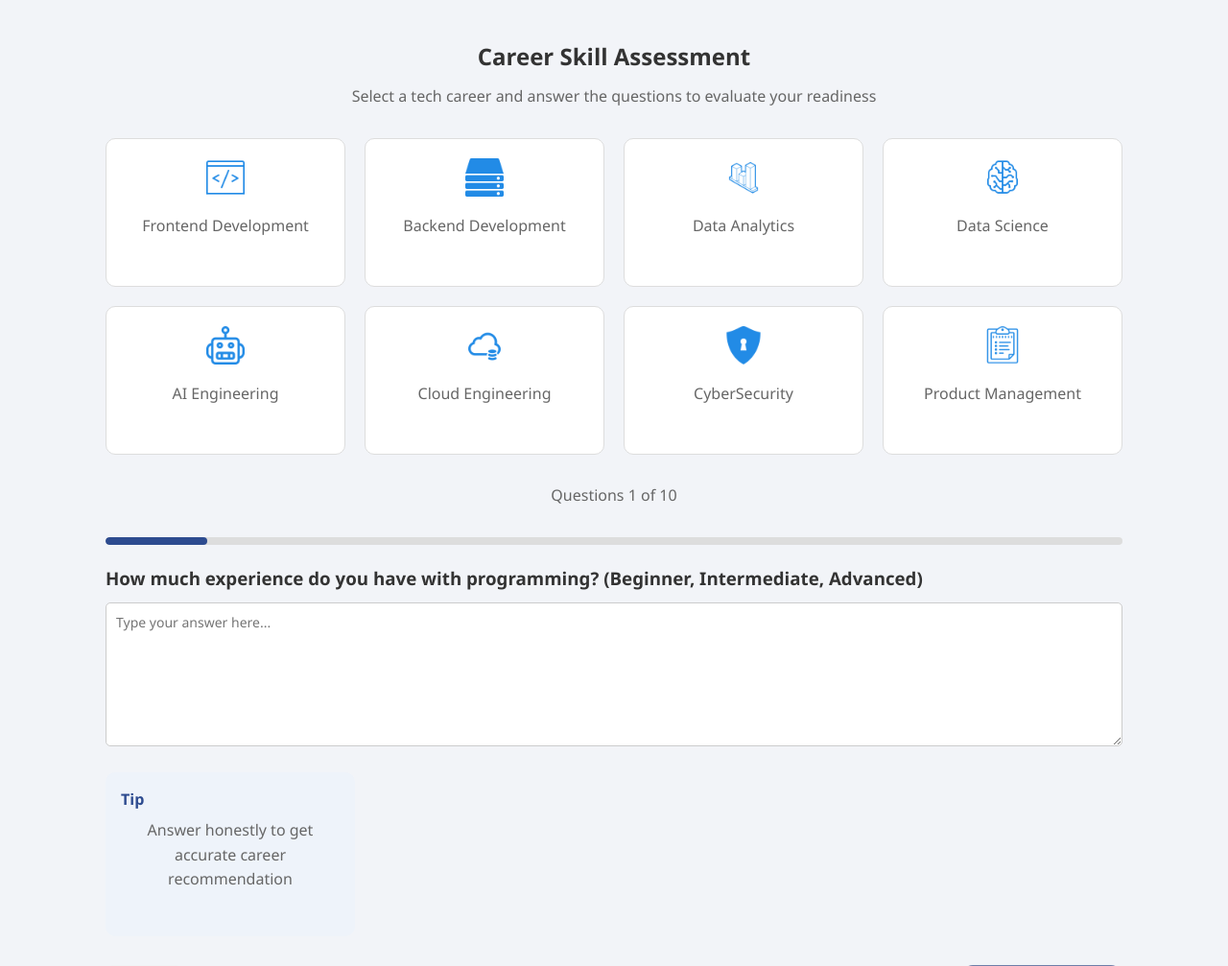
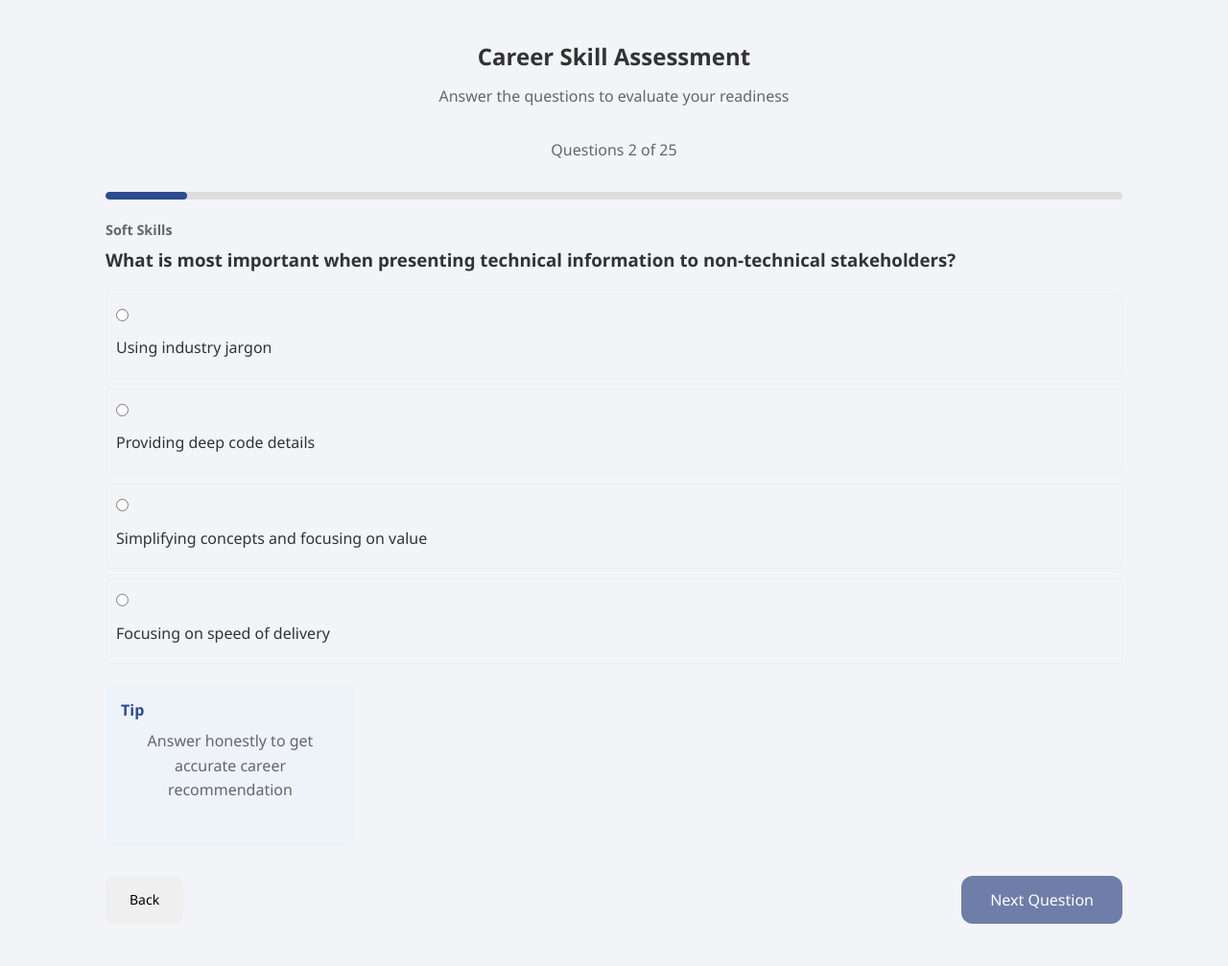
Before and after one commit to ItzBigJoe/Techcareerpath, a Flask app: page /assessment in a window 1280 px wide. Shown: the part 130-1137 px from the top of the page at 96% size. After the commit the page ends 1093 px from the top, so only its background shows below. Run offline with Flask 3, Linux system fonts and the light colour scheme; the visitor is signed in with stand-in values (Sample User, id 1); parts of the project's set-up code (start-up, migrations or seed data) failed here and were passed over.

Commit message:
feat(assessment): implement detailed scoring and personalized learning recommendations
- Replace simple skill classification with category-based logic in frontend
- Add comprehensive MCQ questions across 5 skill categories with scoring
- Implement detailed category scoring system with percentages
- Create personalized learning recommendations based on technical proficiency (>50%)
- Update assessment UI to support multiple-choice questions with category display
- Add fallback AI analysis for career recommendations

```diff
--- a/app/routes/assessment.py
+++ b/app/routes/assessment.py
@@ -5,18 +5,42 @@ from app.models.result import Result
 
 assessment_bp = Blueprint('assessment', __name__)
 
-# Dummy questions for demonstration
+# 25 Multiple Choice Questions across 5 categories with correct answers
 QUESTIONS = [
-    {"id": 1, "text": "How much experience do you have with programming? (Beginner, Intermediate, Advanced)"},
-    {"id": 2, "text": "Which programming languages are you most comfortable with?"},
-    {"id": 3, "text": "Have you ever worked with any web frameworks like Flask or Django?"},
-    {"id": 4, "text": "What is your level of understanding of database management systems?"},
-    {"id": 5, "text": "How comfortable are you with using Git for version control?"},
-    {"id": 6, "text": "Do you have any experience with cloud platforms like AWS or Azure?"},
-    {"id": 7, "text": "How would you rate your problem-solving and algorithmic skills?"},
-    {"id": 8, "text": "What kind of projects have you worked on in the past?"},
-    {"id": 9, "text": "Which tech career path interests you the most and why?"},
-    {"id": 10, "text": "How many hours per week can you dedicate to learning new skills?"}
+    # 1-5: Soft Skills
+    {"id": 1, "category": "Soft Skills", "text": "How do you typically handle a disagreement with a team member?", "options": ["Avoid the conflict", "Insist on my approach", "Seek a compromise through discussion", "Report to the manager immediately"], "answer": "Seek a compromise through discussion"},
+    {"id": 2, "category": "Soft Skills", "text": "What is most important when presenting technical information to non-technical stakeholders?", "options": ["Using industry jargon", "Providing deep code details", "Simplifying concepts and focusing on value", "Focusing on speed of delivery"], "answer": "Simplifying concepts and focusing on value"},
+    {"id": 3, "category": "Soft Skills", "text": "How do you manage your tasks when facing multiple tight deadlines?", "options": ["Work on whatever is easiest", "Prioritize based on urgency and impact", "Multitask on everything at once", "Wait for instructions from others"], "answer": "Prioritize based on urgency and impact"},
+    {"id": 4, "category": "Soft Skills", "text": "What is the best way to handle receiving constructive criticism on your work?", "options": ["Take it personally", "Defend my decisions immediately", "Listen, reflect, and look for improvements", "Ignore the feedback"], "answer": "Listen, reflect, and look for improvements"},
+    {"id": 5, "category": "Soft Skills", "text": "In a team setting, what does 'effective collaboration' primarily mean to you?", "options": ["Doing all the work yourself", "Open communication and shared goals", "Strictly following individual tasks only", "Competitive behavior between members"], "answer": "Open communication and shared goals"},
+
+    # 6-10: Frontend Development
+    {"id": 6, "category": "Frontend", "text": "Which CSS property is used to create a flexbox container?", "options": ["display: block", "display: flex", "display: grid", "float: left"], "answer": "display: flex"},
+    {"id": 7, "category": "Frontend", "text": "What is the primary purpose of React Hooks?", "options": ["To manipulate the DOM directly", "To use state and lifecycle in functional components", "To speed up page loading", "To replace CSS styling"], "answer": "To use state and lifecycle in functional components"},
+    {"id": 8, "category": "Frontend", "text": "Which HTML tag is correctly used for the largest heading?", "options": ["<heading>", "<h6>", "<h1>", "<head>"], "answer": "<h1>"},
+    {"id": 9, "category": "Frontend", "text": "What does 'Responsive Web Design' refer to?", "options": ["Websites that load very fast", "Websites that adapt to different screen sizes", "Websites with lots of animations", "Websites that use specific fonts"], "answer": "Websites that adapt to different screen sizes"},
+    {"id": 10, "category": "Frontend", "text": "In JavaScript, which method is used to add an element to the end of an array?", "options": ["pop()", "shift()", "push()", "unshift()"], "answer": "push()"},
+
+    # 11-15: Backend Development
+    {"id": 11, "category": "Backend", "text": "What is the main role of a RESTful API?", "options": ["To style the user interface", "To provide a standard way for systems to communicate", "To store data in the browser", "To handle CSS animations"], "answer": "To provide a standard way for systems to communicate"},
+    {"id": 12, "category": "Backend", "text": "Which SQL command is used to retrieve data from a database?", "options": ["INSERT", "UPDATE", "DELETE", "SELECT"], "answer": "SELECT"},
+    {"id": 13, "category": "Backend", "text": "What is 'Middleware' in a web framework like Flask or Express?", "options": ["A type of database", "Functions that run during the request-response cycle", "A CSS framework", "A frontend routing library"], "answer": "Functions that run during the request-response cycle"},
+    {"id": 14, "category": "Backend", "text": "What does 'Hashing' a password primarily achieve?", "options": ["Compressing the password size", "Encrypting it so it can be reversed", "One-way conversion for secure storage", "Formatting it for the UI"], "answer": "One-way conversion for secure storage"},
+    {"id": 15, "category": "Backend", "text": "Which HTTP status code represents a 'Not Found' error?", "options": ["200", "404", "500", "403"], "answer": "404"},
+
+    # 16-20: AI and Data Science
+    {"id": 16, "category": "AI/Data Science", "text": "What is the primary goal of Supervised Learning?", "options": ["Learning from unlabeled data", "Learning from labeled data with targets", "Clustering data into groups", "Reducing data dimensionality"], "answer": "Learning from labeled data with targets"},
+    {"id": 17, "category": "AI/Data Science", "text": "In Data Science, what is 'Overfitting'?", "options": ["The model is too simple for the data", "The model performs perfectly on new data", "The model learns noise and performs poorly on new data", "The model takes too long to train"], "answer": "The model learns noise and performs poorly on new data"},
+    {"id": 18, "category": "AI/Data Science", "text": "Which Python library is most commonly used for numerical computations?", "options": ["NumPy", "Flask", "BeautifulSoup", "Pygame"], "answer": "NumPy"},
+    {"id": 19, "category": "AI/Data Science", "text": "What does 'NLP' stand for in AI?", "options": ["Next Level Programming", "Natural Language Processing", "Network Layer Protocol", "Neural Logic Path"], "answer": "Natural Language Processing"},
+    {"id": 20, "category": "AI/Data Science", "text": "What is a 'Confusion Matrix' used for?", "options": ["Generating new images", "Evaluating classification model performance", "Cleaning raw data", "Visualizing 3D data"], "answer": "Evaluating classification model performance"},
+
+    # 21-25: Data Structure and Algorithm
+    {"id": 21, "category": "DSA", "text": "What is the average time complexity of searching in a Hash Table?", "options": ["O(1)", "O(log n)", "O(n)", "O(n log n)"], "answer": "O(1)"},
+    {"id": 22, "category": "DSA", "text": "Which data structure follows the 'First In, First Out' (FIFO) principle?", "options": ["Stack", "Queue", "Binary Tree", "Linked List"], "answer": "Queue"},
+    {"id": 23, "category": "DSA", "text": "What is the main advantage of a Binary Search over a Linear Search?", "options": ["It works on unsorted arrays", "It is easier to implement", "It is much faster for large sorted datasets", "It uses less memory"], "answer": "It is much faster for large sorted datasets"},
+    {"id": 24, "category": "DSA", "text": "Which algorithm is commonly used to find the shortest path in a graph?", "options": ["Binary Search", "Dijkstra's Algorithm", "Merge Sort", "Depth First Search"], "answer": "Dijkstra's Algorithm"},
+    {"id": 25, "category": "DSA", "text": "In a linked list, what does a 'node' typically contain?", "options": ["Only data", "Only a pointer", "Data and a pointer to the next node", "An index and a value"], "answer": "Data and a pointer to the next node"}
 ]
 
 @assessment_bp.route('/api/current-question', methods=['GET'])
@@ -81,7 +105,10 @@ def submit():
     if not answers:
         return jsonify({"error": "No answers provided"}), 400
 
-    result = process_assessment(current_user.id, answers)
+    # Convert session list to dict for processing
+    answers_dict = {str(i): ans for i, ans in enumerate(answers)}
+
+    result = process_assessment(current_user.id, answers_dict)
 
     # Clear session after submission
     session.pop('current_question_index', None)
--- a/app/static/js/career.js
+++ b/app/static/js/career.js
@@ -25,10 +25,10 @@ document.addEventListener("DOMContentLoaded", function () {
           </div>
         `;
 
-        // Simple classification logic
-        if (["Python", "SQL", "Data Vis"].includes(skill)) {
+        // Classification logic based on new category structure
+        if (skill === "Technical Skills" || skill === "Technical") {
           techHTML += block;
-        } else {
+        } else if (skill === "Soft Skills") {
           softHTML += block;
         }
       }
--- a/app/templates/assessment.html
+++ b/app/templates/assessment.html
@@ -29,53 +29,7 @@
 
 <h2>Career Skill Assessment</h2>
 
-<p>Select a tech career and answer the questions to evaluate your readiness</p>
-
-<!-- CAREER OPTIONS -->
-
-<div class="career-grid">
-
-<div class="career-card">
-<img src="{{ url_for('static', filename='assets/icons/frontend.png') }}"> <!-- placeholder -->
-<p>Frontend Development</p>
-</div>
-
-<div class="career-card">
-<img src="{{ url_for('static', filename='assets/icons/backend.png') }}">
-<p>Backend Development</p>
-</div>
-
-<div class="career-card">
-<img src="{{ url_for('static', filename='assets/icons/data.png') }}">
-<p>Data Analytics</p>
-</div>
-
-<div class="career-card">
-<img src="{{ url_for('static', filename='assets/icons/datascience.png') }}">
-<p>Data Science</p>
-</div>
-
-<div class="career-card">
-<img src="{{ url_for('static', filename='assets/icons/aieng.png') }}">
-<p>AI Engineering</p>
-</div>
-
-<div class="career-card">
-<img src="{{ url_for('static', filename='assets/icons/cloud.png') }}">
-<p>Cloud Engineering</p>
-</div>
-
-<div class="career-card">
-<img src="{{ url_for('static', filename='assets/icons/cyber.png') }}">
-<p>CyberSecurity</p>
-</div>
-
-<div class="career-card">
-<img src="{{ url_for('static', filename='assets/icons/product.png') }}">
-<p>Product Management</p>
-</div>
-
-</div>
+<p>Answer the questions to evaluate your readiness</p>
 
 <!-- PROGRESS -->
 
@@ -93,9 +47,14 @@
 
 <div class="question-area">
 
+<h3 id="question-category" style="color: #666; font-size: 0.9rem; margin-bottom: 5px;">Category</h3>
 <h3 id="question-text">Loading question...</h3>
 
-<textarea id="user-response" placeholder="Type your answer here..." style="width: 100%; height: 150px; padding: 10px; border: 1px solid #ccc; border-radius: 5px; font-size: 14px;"></textarea>
+<div id="options-container" style="margin-top: 20px;">
+    <!-- Options will be loaded here dynamically -->
+</div>
+
+<textarea id="user-response" placeholder="Type your answer here..." style="display: none; width: 100%; height: 150px; padding: 10px; border: 1px solid #ccc; border-radius: 5px; font-size: 14px;"></textarea>
 
 </div>
 
@@ -125,7 +84,7 @@ Next Question
 
 <script>
 let currentQuestionIndex = 0;
-let totalQuestions = 10;
+let totalQuestions = 25;
 let answers = {};
 
 // Load the first question when the page loads
@@ -134,9 +93,23 @@ document.addEventListener('DOMContentLoaded', function() {
 
     // Add event listener to next button
     document.getElementById('next-btn').addEventListener('click', function() {
-        const answer = document.getElementById('user-response').value.trim();
+        let answer = '';
+        const options = document.getElementsByName('option');
+        if (options.length > 0) {
+            // MCQ question
+            for (const option of options) {
+                if (option.checked) {
+                    answer = option.value;
+                    break;
+                }
+            }
+        } else {
+            // Fallback for text input if used
+            answer = document.getElementById('user-response').value.trim();
+        }
+
         if (answer === '') {
-            alert('Please answer the question before proceeding.');
+            alert('Please select an answer before proceeding.');
             return;
         }
         answers[currentQuestionIndex] = answer;
@@ -168,15 +141,66 @@ function loadCurrentQuestion() {
             }
             currentQuestionIndex = data.current - 1;
             totalQuestions = data.total;
+
+            document.getElementById('question-category').textContent = data.question.category || 'General';
             document.getElementById('question-text').textContent = data.question.text;
             document.getElementById('progress-text').textContent = `Questions ${data.current} of ${data.total}`;
+
+            // Handle Options (MCQ)
+            const optionsContainer = document.getElementById('options-container');
+            const textArea = document.getElementById('user-response');
+            optionsContainer.innerHTML = '';
+
+            if (data.question.options && data.question.options.length > 0) {
+                textArea.style.display = 'none';
+                optionsContainer.style.display = 'block';
+
+                data.question.options.forEach((option, index) => {
+                    const optionDiv = document.createElement('div');
+                    optionDiv.className = 'option-item';
+                    optionDiv.style.margin = '10px 0';
+                    optionDiv.style.padding = '10px';
+                    optionDiv.style.border = '1px solid #eee';
+                    optionDiv.style.borderRadius = '5px';
+                    optionDiv.style.cursor = 'pointer';
+
+                    const radio = document.createElement('input');
+                    radio.type = 'radio';
+                    radio.name = 'option';
+                    radio.id = 'opt-' + index;
+                    radio.value = option;
+                    radio.style.marginRight = '10px';
+
+                    // Restore saved answer
+                    if (answers[currentQuestionIndex] === option) {
+                        radio.checked = true;
+                    }
+
+                    const label = document.createElement('label');
+                    label.htmlFor = 'opt-' + index;
+                    label.textContent = option;
+                    label.style.cursor = 'pointer';
+                    label.style.width = '100%';
+                    label.style.display = 'inline-block';
+
+                    optionDiv.appendChild(radio);
+                    optionDiv.appendChild(label);
+
+                    // Click on div selects radio
+                    optionDiv.onclick = () => radio.checked = true;
+
+                    optionsContainer.appendChild(optionDiv);
+                });
+            } else {
+                // Fallback to text area if no options
+                optionsContainer.style.display = 'none';
+                textArea.style.display = 'block';
+                textArea.value = answers[currentQuestionIndex] || '';
+            }
 
             // Update progress bar
             const progressPercent = (data.current / data.total) * 100;
             document.getElementById('progress-bar-fill').style.width = progressPercent + '%';
-
-            // Load saved answer if it exists
-            document.getElementById('user-response').value = answers[currentQuestionIndex] || '';
 
             // Update button states
             document.getElementById('back-btn').disabled = currentQuestionIndex === 0;
@@ -188,7 +212,18 @@ function loadCurrentQuestion() {
 }
 
 function goToNextQuestion() {
-    const answer = document.getElementById('user-response').value.trim();
+    let answer = '';
+    const options = document.getElementsByName('option');
+    if (options.length > 0) {
+        for (const option of options) {
+            if (option.checked) {
+                answer = option.value;
+                break;
+            }
+        }
+    } else {
+        answer = document.getElementById('user-response').value.trim();
+    }
 
     fetch("{{ url_for('assessment.next_question') }}", {
         method: 'POST',
```
Also changed, not shown: app/services/assessment_service.py (+68 -6 lines), app/templates/learning.html (+81 -41 lines).
